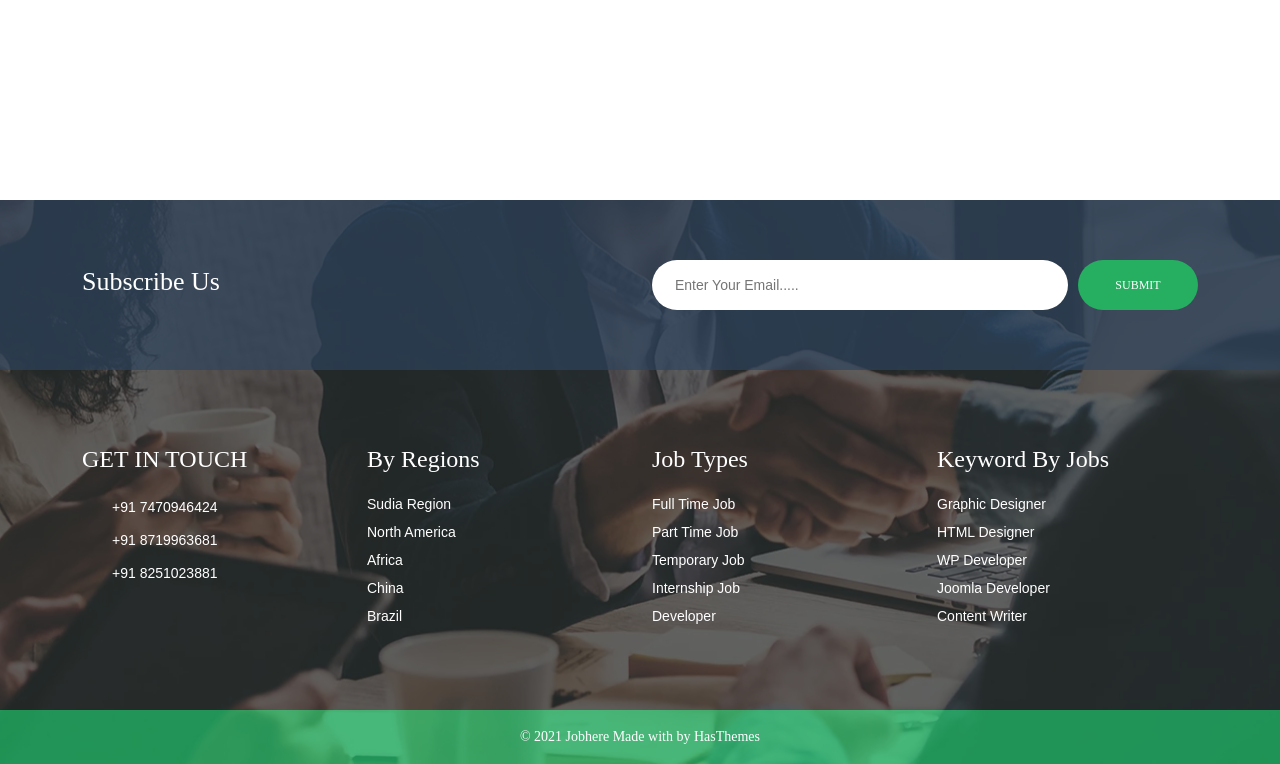
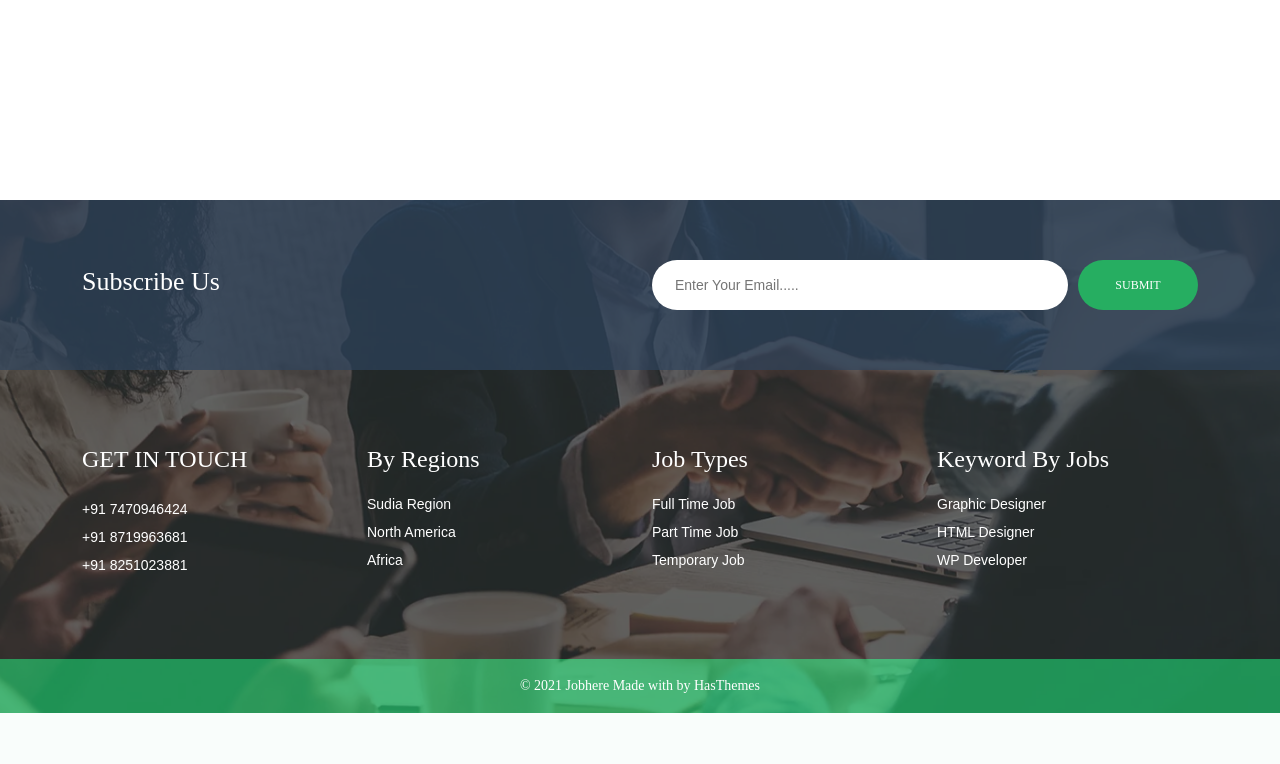
Before and after one commit to 28saurbh/job_Notify, a Django app: page / in a window 1280 px wide. Shown: the part 313-1077 px from the top of the page. After the commit the page ends 1026 px from the top, so only its background shows below. Run offline with Django 3.2, Linux system fonts and the light colour scheme; data that the repository does not hold is empty; some libraries are stand-ins or nearby versions.

Commit message:
Merge branch 'master' of https://github.com/raajvishwakarma/job_Notify

```diff
--- a/homeapp/templates/index.html
+++ b/homeapp/templates/index.html
@@ -111,9 +111,11 @@
                 <div class="col-lg-3 col-md-5">
                     <div class="single-footer-widget">
                         <h3 class="text-white mb-26">GET IN TOUCH</h3>
-                        <span class="text-white mb-9"><i class="fa fa-phone"><a href="tel:+917470946424"> </a></i> +91 7470946424 </span>
-                        <span class="text-white mb-9"><i class="fa fa-phone"><a href="tel:+917470946424"> </a></i> +91 8719963681 </span>
-                        <span class="text-white mb-9"><i class="fa fa-phone"><a href="tel:+917470946424"> </a></i> +91 8251023881 </span>
+                        <ul class="footer-list">
+                          <li><a href="#">+91 7470946424</a></li>
+                          <li><a href="#">+91 8719963681</a></li>
+                          <li><a href="#">+91 8251023881</a></li>
+                      </ul>
                     </div>
 
 
@@ -125,8 +127,7 @@
                             <li><a href="#">Sudia Region</a></li>
                             <li><a href="#">North America</a></li>
                             <li><a href="#">Africa</a></li>
-                            <li><a href="#">China</a></li>
-                            <li><a href="#">Brazil</a></li>
+
                         </ul>
                     </div>
                 </div>
@@ -137,8 +138,7 @@
                             <li><a href="#">Full Time Job</a></li>
                             <li><a href="#">Part Time Job</a></li>
                             <li><a href="#">Temporary Job</a></li>
-                            <li><a href="#">Internship Job</a></li>
-                            <li><a href="#">Developer</a></li>
+
                         </ul>
                     </div>
                 </div>
@@ -149,8 +149,7 @@
                             <li><a href="#">Graphic Designer</a></li>
                             <li><a href="#">HTML Designer</a></li>
                             <li><a href="#">WP Developer</a></li>
-                            <li><a href="#">Joomla Developer</a></li>
-                            <li><a href="#">Content Writer</a></li>
+
                         </ul>
                     </div>
                 </div>
```
